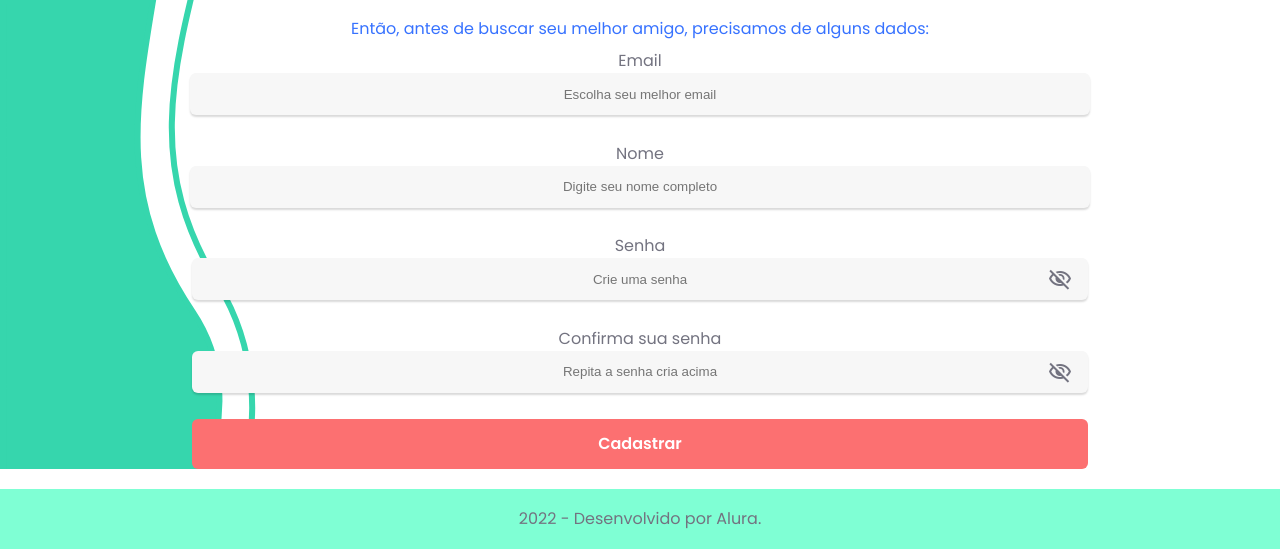
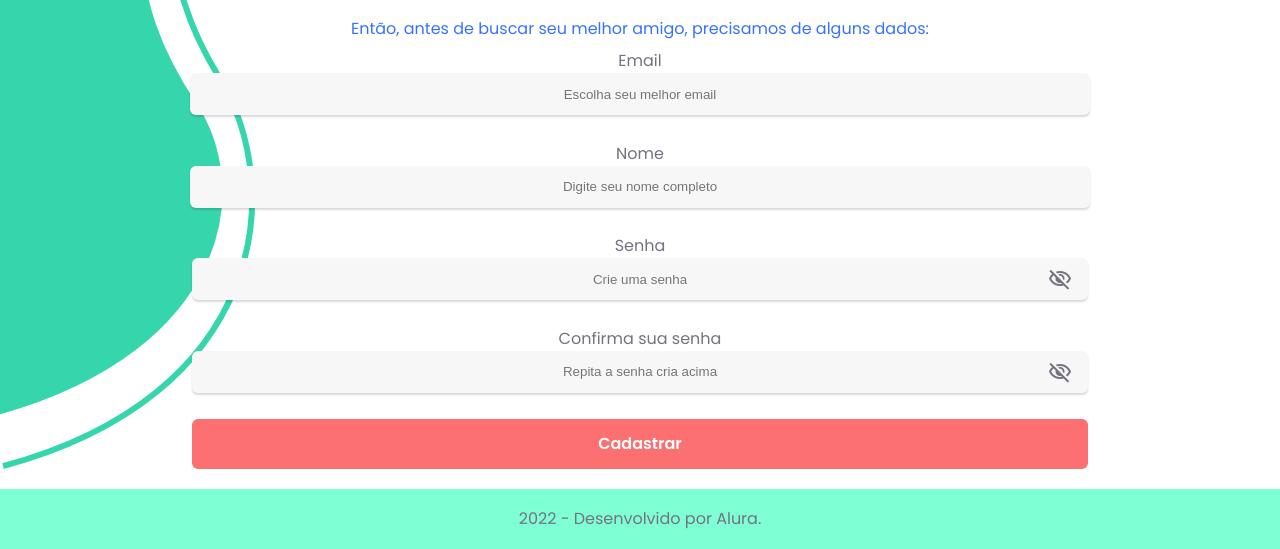
Before and after one commit to JeisonSilva/adopet, a website: page cadastro.html in a window 1280 px wide. Shown: the part 251-800 px from the top of the page. Drawn offline with nearby package versions, Linux system fonts and the light colour scheme.

Commit message:
Ajuste na posicao do layout no eixo y

```diff
--- a/assets/cadastro.css
+++ b/assets/cadastro.css
@@ -11,7 +11,7 @@ main {
   background-image: url(./image/main3.svg);
   background-repeat: no-repeat;
   background-position-x: left;
-  background-position-y: 70%;
+  background-position-y: 100%;
   background-size: 20%;
 
   height: 70%;
```
